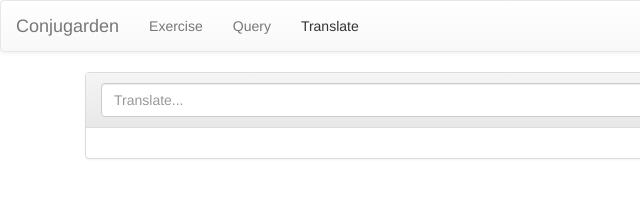
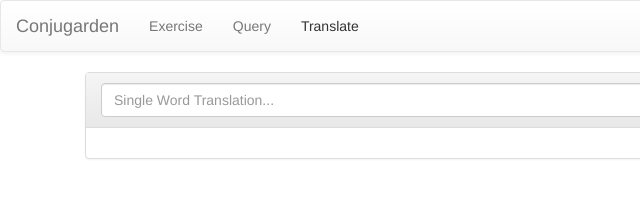
Before and after one commit to conjugarden/conjugarden, a plain HTML site: page site/assets/index.html in a window 1280 px wide. Both pictures are taken after a click on the link "Translate". Shown: the full height of the page, 0-640 px from the left. Drawn offline with nearby package versions, Linux system fonts and the light colour scheme.

Commit message:
translate => single word translation

```diff
--- a/site/assets/index.html
+++ b/site/assets/index.html
@@ -309,7 +309,7 @@ routeAction();
             <div class="panel-heading">
                 <form class="" id="translate_form">
                     <div class="input-group">
-                        <input type="text" class="form-control" id="txt_translate" placeholder="Translate...">
+                        <input type="text" class="form-control" id="txt_translate" placeholder="Single Word Translation...">
                         <span class="input-group-btn">
                             <button class="btn btn-success" type="submit">
                                 <span class="glyphicon glyphicon-search"/>
```
